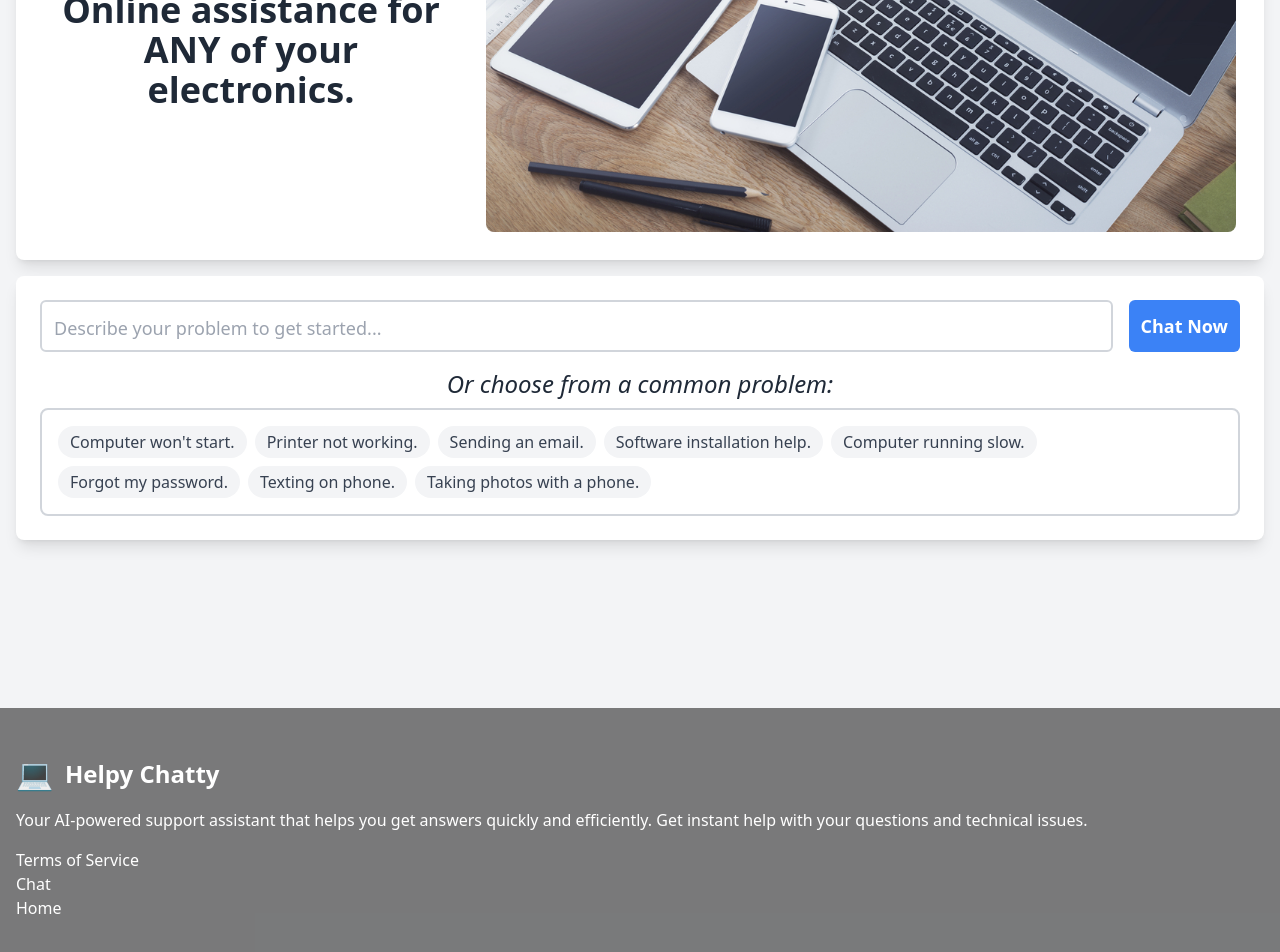
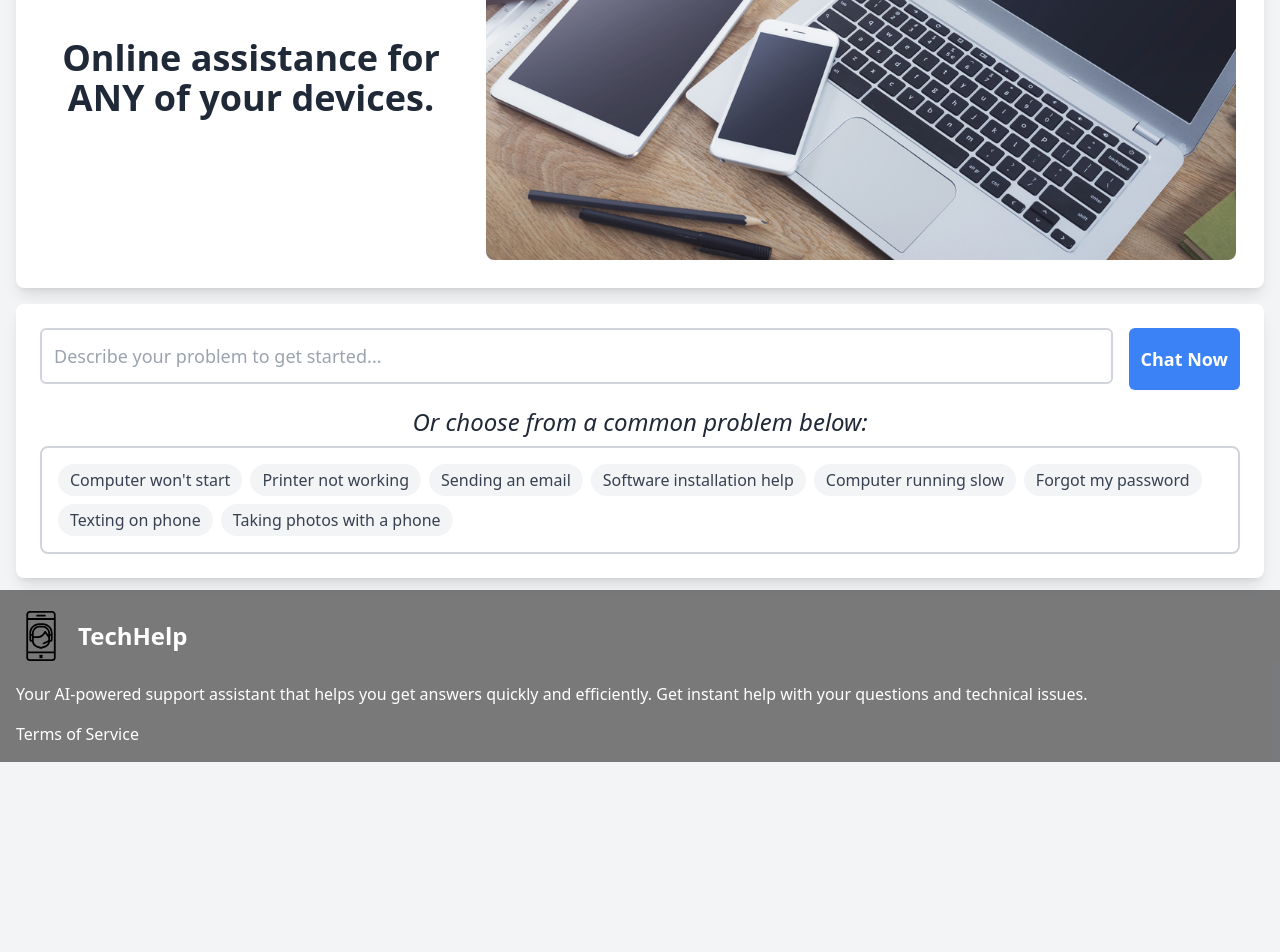
Before and after one commit to Dev-Harold/helpy-chatty, a Next.js app: page / in a window 1280 px wide. Shown: the part 358-1310 px from the top of the page. After the commit the page ends 1120 px from the top, so only its background shows below. Built offline with nearby package versions, Linux system fonts and the light colour scheme.

Commit message:
Fixed layout added logo

```diff
--- a/src/app/globals.css
+++ b/src/app/globals.css
@@ -21,7 +21,7 @@ nav * {
   align-items: center;
   height: 100%;
   width: auto;
-  gap: 8px;
+  gap: 4px;
   margin-right: 2rem;
 }
 
--- a/src/app/layout.tsx
+++ b/src/app/layout.tsx
@@ -2,8 +2,8 @@ import type { Metadata } from "next";
 import "./globals.css";
 
 export const metadata: Metadata = {
-  title: "Create Next App",
-  description: "Generated by create next app",
+  title: "Techhelp | Quick, Easy, & Free Tech Support",
+  description: "Quick, Easy, & Free Tech Support for ANY of your devices or problems.",
 };
 
 export default function RootLayout({
--- a/src/app/page.tsx
+++ b/src/app/page.tsx
@@ -31,20 +31,22 @@ export default function Home() {
       const borderBottom = parseFloat(computed.borderBottomWidth)
       const maxLines = 2
       const maxHeight = lineHeight * maxLines + paddingTop + paddingBottom + borderTop + borderBottom
-      textarea.style.height = Math.min(textarea.scrollHeight, maxHeight) + 'px'
+      const minHeight = lineHeight + paddingTop + paddingBottom + borderTop + borderBottom
+      const calculatedHeight = Math.max(Math.min(textarea.scrollHeight, maxHeight), minHeight)
+      textarea.style.height = calculatedHeight + 'px'
       textarea.style.overflowY = textarea.scrollHeight > maxHeight ? 'auto' : 'hidden'
     }
   }, [message])
 
   const quickActions: QuickAction[] = [
-    { short: "Computer won't start.", long: "My computer won't start. Can you help?" },
-    { short: "Printer not working.", long: "My printer is not working. How can I fix this?" },
-    { short: "Sending an email.", long: "I am having problems with sending an email. Can you help?" },
-    { short: "Software installation help.", long: "How can I download software?" },
-    { short: "Computer running slow.", long: "My computer is running slow and lagging. Can you help?" },
-    { short: "Forgot my password.", long: "I forgot my password. How can I reset it?" },
-    { short: "Texting on phone.", long: "I am having problems with texting on my phone. Can you help?" },
-    { short: "Taking photos with a phone.", long: "I am having problems with taking photos with my phone. Can you help?" },
+    { short: "Computer won't start", long: "My computer won't start. Can you help?" },
+    { short: "Printer not working", long: "My printer is not working. How can I fix this?" },
+    { short: "Sending an email", long: "I am having problems with sending an email. Can you help?" },
+    { short: "Software installation help", long: "How can I download software?" },
+    { short: "Computer running slow", long: "My computer is running slow and lagging. Can you help?" },
+    { short: "Forgot my password", long: "I forgot my password. How can I reset it?" },
+    { short: "Texting on phone", long: "I am having problems with texting on my phone. Can you help?" },
+    { short: "Taking photos with a phone", long: "I am having problems with taking photos with my phone. Can you help?" },
   ]
 
   const handleSubmit = (e: React.FormEvent) => {
@@ -65,7 +67,7 @@ export default function Home() {
             <div className="flex flex-col lg:flex-row items-center justify-between">
               <div className="text-center flex-1 mb-6 lg:mb-0">
                 <h2 className="text-2xl font-bold text-gray-800 mb-2 md:text-4xl mb-8 md:mb-16">Quick, Easy, & Free Tech Support.</h2>
-                <h2 className="text-2xl font-bold text-gray-800 mb-2 md:text-4xl">Online assistance for ANY of your electronics.</h2>
+                <h2 className="text-2xl font-bold text-gray-800 mb-2 md:text-4xl">Online assistance for ANY of your devices.</h2>
               </div>
               <div className="image-container block flex-shrink-0 lg:ml-6 m-1">
                 <Image
@@ -81,16 +83,17 @@ export default function Home() {
 
           <form onSubmit={handleSubmit} className="bg-white rounded-lg shadow-lg p-6">
             <div className="flex flex-col md:flex-row gap-4">
+              <div className="flex-1 w-full">
                 <textarea
                   ref={textareaRef}
                   value={message}
                   onChange={(e) => setMessage(e.target.value)}
                   placeholder="Describe your problem to get started..."
-                className="flex-1 w-full p-3 border-2 border-gray-300 rounded-md focus:outline-none focus:border-blue-500 text-sm md:text-lg resize-none leading-[28px]"
+                  className="w-full p-3 border-2 border-gray-300 rounded-md focus:outline-none focus:border-blue-500 text-sm md:text-lg resize-none leading-[28px]"
                   required
                   rows={1}
-                style={{ height: undefined }}
                 />
+              </div>
               <button
                 type="submit"
                 className="md:w-auto w-full bg-blue-500 hover:bg-blue-600 text-white p-3 rounded-md transition-colors text-sm md:text-lg font-semibold whitespace-nowrap"
@@ -101,7 +104,7 @@ export default function Home() {
             </div>
 
             <div className="mt-4">
-              <h1 className="text-lg italic  md:text-2xl text-gray-800 mb-2 text-center">Or choose from a common problem:</h1>
+              <h1 className="text-lg italic  md:text-2xl text-gray-800 mb-2 text-center">Or choose from a common problem below:</h1>
               <div className="flex flex-wrap gap-2 border-2 border-gray-300 rounded-lg p-4">
                 {quickActions.map((action) => (
                   <button
@@ -118,13 +121,6 @@ export default function Home() {
           </form>
         </div>
       </main>
-      <br />
-      <br />
-      <br />
-      <br />
-      <br />
-      <br />
-      <br />
       <Footer />
     </>
   )
--- a/src/components/Footer.tsx
+++ b/src/components/Footer.tsx
@@ -4,14 +4,16 @@ import Link from 'next/link'
 
 export default function Footer() {
   return (
-    <footer className="text-white" style={{ backgroundColor: 'rgba(0, 0, 0, 0.5)' }}>
-      <div className="max-w-7xl mx-auto px-4 py-12">
+    <footer className="text-white" style={{ backgroundColor: 'rgba(0, 0, 0, 0.5)', marginTop: '12px' }}>
+      <div className="max-w-7xl mx-auto p-4">
         <div className="grid grid-cols-1 md:grid-cols-4 gap-8">
           {/* Brand Section */}
           <div className="col-span-1 md:col-span-2">
             <div className="flex items-center mb-4">
-              <span className="text-3xl">💻</span>
-              <div className="text-white font-black text-2xl ml-3 font-bold">Helpy Chatty</div>
+              <div style={{ width: '50px', height: '50px', margin: '5px 0px' }}>
+                <img src="/smartphone-support-logo.svg" alt="TechHelp Logo" />
+              </div>
+              <div className="text-white font-black text-2xl ml-3 font-bold">TechHelp</div>
             </div>
             <p className="text-gray-300 mb-4 max-w-md">
               Your AI-powered support assistant that helps you get answers quickly and efficiently.
@@ -36,25 +38,9 @@ export default function Footer() {
               <li>
                 <Link
                   href="/terms"
-                  className="text-gray-300 hover:text-white transition-colors"
+                  className="text-gray-300 hover:text-white underline transition-colors"
                 >
                   Terms of Service
-                </Link>
-              </li>
-              <li>
-                <Link
-                  href="/chat"
-                  className="text-gray-300 hover:text-white transition-colors"
-                >
-                  Chat
-                </Link>
-              </li>
-              <li>
-                <Link
-                  href="/"
-                  className="text-gray-300 hover:text-white transition-colors"
-                >
-                  Home
                 </Link>
               </li>
             </ul>
--- a/src/components/Navbar.tsx
+++ b/src/components/Navbar.tsx
@@ -7,8 +7,10 @@ export default function Navbar() {
     <nav className="navigation-bar h-[50px] w-full bg-gradient-to-r from-blue-600 to-blue-800 z-50">
       <div className="flex items-center justify-between h-full px-4">
         <Link href="/" className="logo-icon flex items-center">
-          <span className="text-2xl">💻</span>
-          <div className="text-black font-black text-2xl ml-3 font-bold">Helpy Chatty</div>
+          <div style={{ width: '50px', height: '50px', margin: '5px 0px' }}>
+            <img src="/smartphone-support-logo.svg" alt="TechHelp Logo" />
+          </div>
+          <div className="text-black font-black text-2xl font-bold">TechHelp</div>
         </Link>
 
         {/* Navigation Links */}
```
Also changed, not shown: public/smartphone-support-logo.svg (added). Lines whose indentation alone changed are shown as unchanged.
